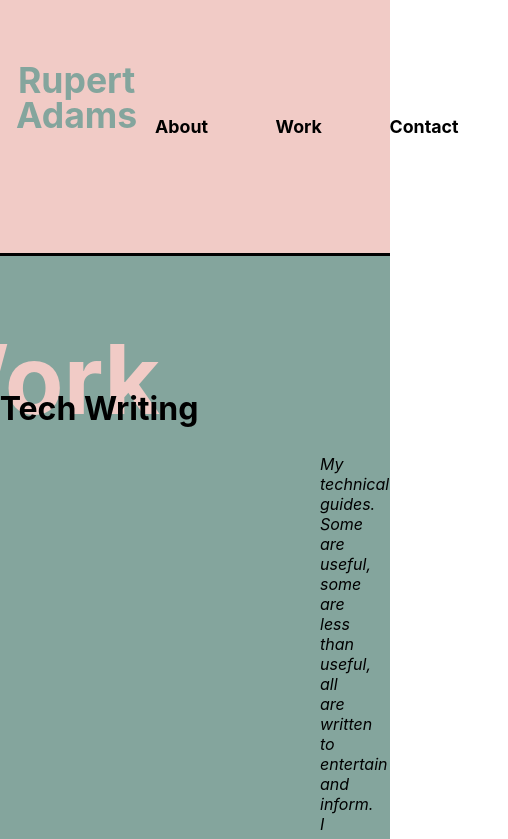
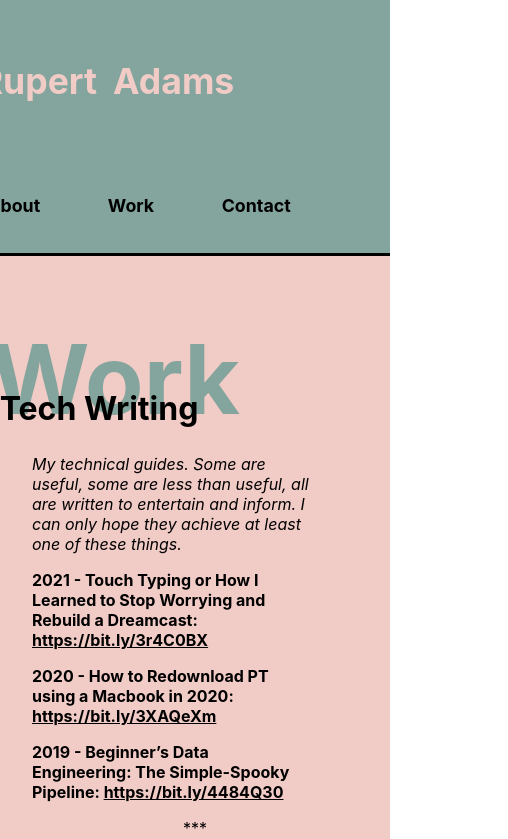
Before and after one commit to rupert-adams/rupert_adams_io_v2, a React (Create React App) app: page /work in a window 390 px wide. Shown: the top 839 px of the page, 508 px wide, since content can reach past the window. Built offline with nearby package versions, Linux system fonts and the light colour scheme.

Commit message:
making site mobile-freindly

```diff
--- a/src/App.css
+++ b/src/App.css
@@ -12,12 +12,7 @@
   pointer-events: none;
 }
 
-@media (prefers-reduced-motion: no-preference) {
-  .App-logo {
-    animation: App-logo-spin infinite 20s linear;
-  }
-}
-
+ /* Header */
 .App-header {
   background-color: #f1cbc6;
   min-height: 30vh;
@@ -46,6 +41,11 @@
   margin-bottom: -0.5rem;
 }
 
+.App-header-nav {
+  text-decoration: none;
+}
+
+ /* About page */
 .App-bio {
   display: flex;
   flex-direction: row;
@@ -67,6 +67,7 @@
   margin-bottom: 5rem;
 }
 
+ /* Work page */
 .App-work-block {
   margin-bottom: 10rem;
 }
@@ -101,6 +102,7 @@
   color: #000000;
 }
 
+ /* Contact page */
 .App-contact {
   color: #f1cbc6;
   display: flex;
@@ -140,10 +142,6 @@
   font-weight: bold;
 }
 
-.App-header-nav {
-  text-decoration: none;
-}
-
 .App-link {
   color: #000000;
   justify-content: space-between;
@@ -163,11 +161,124 @@
   padding-right: 5rem;
 }
 
-@keyframes App-logo-spin {
-  from {
-    transform: rotate(0deg);
+@media (max-width: 800px){
+  .App {
+    text-align: center;
+    background-color: #f1cbc6;
   }
-  to {
-    transform: rotate(360deg);
+
+  .App-component {
+    padding-bottom: 5rem;
+  }
+
+  /* Header */
+  .App-header {
+    background-color: #84a59d;
+    display: flex;
+    flex-direction: column;
+    align-items: center;
+    justify-content: space-around;
+  }
+
+  .App-header-name {
+    color: #f1cbc6;
+    margin-left: -11rem;
+    display: flex;
+    flex-direction: row;
+    justify-content: space-between;
+    padding-top: 4rem;
+    margin-top: -3rem;
+    margin-bottom: 1rem;
+  }
+
+  .App-header-name-text {
+    margin-top: -0.1rem;
+    margin-bottom: -0.5rem;
+    padding: 0.5rem;
+  }
+
+  .App-header-nav {
+    margin-left: -5rem;
+  }
+
+  /* About page */
+  .App-bio {
+    display: flex;
+    flex-direction: row;
+    text-align: left;
+    padding-bottom: 7rem;
+  }
+
+  .App-bio-text {
+    color: #000000;
+    padding: 5rem;
+    margin-top: -1.5rem;
+    font-size: 1.5rem;
+
+  }
+
+  .App-bio-image {
+    display: none;
+  }
+
+    /* Work page */
+    .App-work-block {
+      margin-bottom: 10rem;
+    }
+
+    .App-work-h1 {
+      color: #84a59d;
+      font-size: 6rem;
+      margin-left: -10rem;
+    }
+
+    .App-work-subtitle {
+      margin-left: 2rem;
+      margin-right: 5rem;
+    }
+
+    .App-work-para {
+      margin-left: 2rem;
+      margin-right: 5rem;
+    }
+
+  /* Contact page */
+  .App-contact {
+    color: #f1cbc6;
+    display: flex;
+    flex-direction: column;
+    text-align: left;
+    margin-right: 2rem;
+    margin-top: -rem;
+  }
+
+  .App-contact-links {
+    padding-top: 2rem;
+    padding-bottom: 4rem;
+  }
+
+  .App-contact-para {
+    display: none
+  }
+
+  .Link-text {
+    text-decoration: none;
+    color: #84a59d;
+    text-align: left;
+  }
+
+  .Link-text-big {
+    font-size: 5rem;
+    margin-left: 4rem;
+    margin-bottom: -3.2rem;
+  }
+
+  .Link-text-small {
+    color: #000000;
+    font-size: 1.6rem;
+    margin-top: 2rem;
+    margin-left: 4.7rem;
+    margin-bottom: -1rem;
+    font-weight: bold;
   }
 }
```
